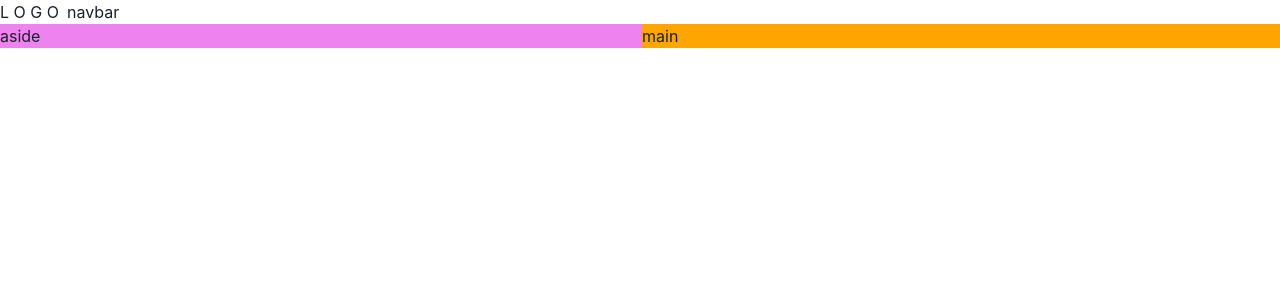
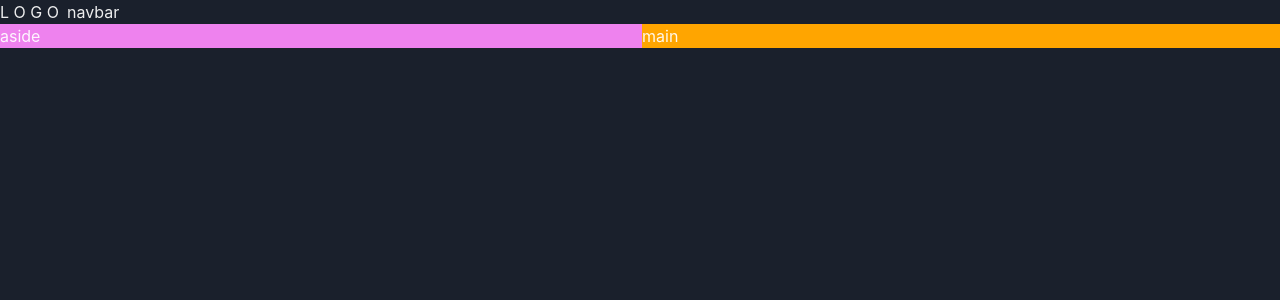
Before and after one commit to cosmos-369/rawg-clone, a React (Vite) app: page / in a window 1280 px wide. Shown: the top 300 px of the page. Built offline with nearby package versions, Linux system fonts and the light colour scheme.

Commit message:
implement dark theme

```diff
--- a/src/main.tsx
+++ b/src/main.tsx
@@ -1,12 +1,16 @@
 import React from "react";
 import ReactDOM from "react-dom/client";
-import { ChakraProvider } from "@chakra-ui/react";
+import { ChakraProvider, ColorModeScript } from "@chakra-ui/react";
 import App from "./App.tsx";
 import "./index.css";
+import theme from "./theme.ts";
 
 ReactDOM.createRoot(document.getElementById("root")!).render(
   <React.StrictMode>
-    <ChakraProvider>
+    <ChakraProvider theme={theme}>
+      <ColorModeScript
+        initialColorMode={theme.config.initialColorMode}
+      ></ColorModeScript>
       <App />
     </ChakraProvider>
   </React.StrictMode>
--- /dev/null
+++ b/src/theme.ts
@@ -0,0 +1,10 @@
+import { extendTheme, type ThemeConfig } from '@chakra-ui/react'
+
+
+const config: ThemeConfig = {
+  initialColorMode: 'dark'
+}
+
+const theme = extendTheme({ config })
+
+export default theme
```
